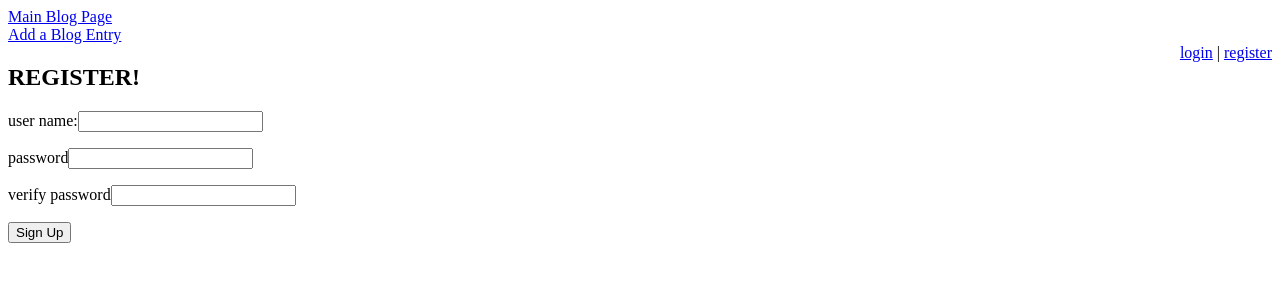
After one commit to JamesBresnahan/blogz, a Flask app: page /signup in a window 1280 px wide. The commit adds this page. Shown: the top 300 px of the page. Run offline with Flask 2, Linux system fonts and the light colour scheme.

Commit message:
added login and signup pages

```diff
--- a/main.py
+++ b/main.py
@@ -4,10 +4,22 @@ import cgi
 
 app = Flask(__name__)
 app.config['DEBUG'] = True
-app.config['SQLALCHEMY_DATABASE_URI'] = 'mysql+pymysql://build-a-blog:build-a-blog@localhost:8889/build-a-blog'
+app.config['SQLALCHEMY_DATABASE_URI'] = 'mysql+pymysql://blogz:blogz@localhost:8889/blogz'
 app.config['SQLALCHEMY_ECHO'] = True
 db = SQLAlchemy(app)
 app.secret_key = 'y337kGcys&zP3B'
+
+#Add User Class
+class User(db.Model):
+    id = db.Column(db.Integer, primary_key=True)
+    user_name = db.Column(db.String(100), unique=True)
+    password = db.Column(db.String(50))
+    #blogs = db.relationship('Blog', backref='owner')
+
+    def __init__(self, user_name, password):
+        self.user_name = user_name
+        self.password = password
+
 
 class Blog(db.Model):
 
@@ -15,18 +27,73 @@ class Blog(db.Model):
     title = db.Column(db.String(120))
     body = db.Column(db.String(500))
     valid = db.Column(db.Boolean)
+    owner_id = db.Column(db.Integer, db.ForeignKey('user.id'))
 
-    def __init__(self, title, body, valid):
+    def __init__(self, title, body, owner, valid):
         self.title = title
         self.body = body
+        self.owner = owner
         self.valid = True
 
-#@app.before_request
-#def require_login():
-#    allowed_routes=['login', 'register']
-#    if request.endpoint not in allowed_routes and 'email' not in session:
-#        return redirect('/login')
 
+
+
+
+#Add Login
+
+@app.route('/login', methods= ['POST', 'GET'])
+def login():
+    if request.method =='POST':
+        user_name = request.form['user-name']
+        password = request.form['password']
+        user= User.query.filter_by(user_name = user_name).first()
+        print (user)
+        if not user_name:
+            return redirect('/signup')
+        elif user_name and not user:
+            flash('user does not exist')
+            return redirect ('/login')
+        elif password==user.password:
+            session['user'] = user.user_name
+            flash('welcome back, '+ user.user_name)
+            return redirect('/blog')
+        elif password !=user.password:
+            flash('invalid password')
+            return redirect ('/login')
+
+
+
+    return render_template('login.html')
+
+#Add Sign Up
+@app.route('/signup', methods= ['POST', 'GET'])
+def signup():
+    if request.method=='POST':
+        user_name=request.form['user-name']
+        password = request.form['password']
+        verify = request.form['verify']
+        existing_user = User.query.filter_by(user_name=user_name).first()
+        if existing_user:
+            flash('user already exists')
+            return redirect ('/signup')
+        elif len(user_name) <3 or len(password)<3:
+            flash('invalid username or password')
+            return redirect ('/signup')
+        elif not user_name or not password or not verify:
+            flash('one or more fields invalid')
+            return redirect ('/signup')
+        elif password!=verify:
+            flash('''passwords don't match''')
+            return redirect ('/signup')
+        else:
+            user = User(user_name=user_name, password = password)
+            db.session.add(user)
+            db.session.commit()
+            session['user'] = user.user_name
+            return redirect('/add-a-blog-entry')
+    return render_template('signup.html')
+
+#add log out
 
 @app.route('/main-blog-page')
 def main_blog_page():
@@ -37,7 +104,8 @@ def add_a_blog_entry():
     if request.method == 'POST':
         blog_title = request.form['title']
         blog_body = request.form['body']
-        new_blog = Blog(blog_title, blog_body, True)
+        owner=User.query.filter_by(user_name=session['user']).first()
+        new_blog = Blog(blog_title, blog_body, owner, True)
         if not blog_title:
             #entry = Blog.query.filter_by(body=blog_body).first()
             return render_template('blogentry.html', body= blog_body, error= "Be sure to enter both a title and a body")
@@ -51,10 +119,8 @@ def add_a_blog_entry():
         return redirect('/blog?id=' + id )
     return render_template('/blogentry.html')
 
-
-
 @app.route('/blog', methods=['POST', 'GET'])
-def index():
+def blog():
 
     if request.method == 'POST':
         blog_title = request.form['title']
@@ -64,7 +130,6 @@ def index():
         db.session.commit()
 
     blogs = Blog.query.filter_by(valid=True).all()
-    print (request.args)
     id = request.args.get('id')
 
     if id:
@@ -73,5 +138,12 @@ def index():
 
     return render_template('blog.html',title="Build a Blog", blogs=blogs, id=id)
 
+
+@app.before_request
+def require_login():
+    allowed_routes=['blog', 'login', 'signup', 'main-blog-page']
+    if request.endpoint not in allowed_routes and 'user' not in session:
+        return redirect('/login')
+
 if __name__ == '__main__':
     app.run()
--- a/templates/base.html
+++ b/templates/base.html
@@ -3,7 +3,7 @@
     <head>
         <title>{{title}}</title>
         <style>
-            .error{
+            .flashes{
                 color:red;
             }
         </style>
@@ -11,18 +11,32 @@
 <body>
 
     <div>
-        <a href ='/main-blog-page'>Main Blog Page</a>
+        <a href ='/blog'>Main Blog Page</a>
     </div>
 
     <div>
         <a href = '/add-a-blog-entry'>Add a Blog Entry</a>
     </div>
+    <div style='float: right'>
+        {% if 'user' in session %}
+          {{ session['user'] }}
+          <form action="/logout" method="post" id='logout'>
+            <input type="submit" value="Log Out" />
+          </form>
+        {% else %}
+          <a href="login">login</a> | <a href="register">register</a>
+        {% endif %}
+    </div>
+    {% with messages = get_flashed_messages() %}
+        {% if messages %}
+            <ul class=flashes>
+                {% for message in messages %}
+                <li>{{ message }}</li>
+                {% endfor %}
+            </ul>
+         {% endif %}
+    {% endwith %}
 
-    {% with messages = get_flashed_messages(with_categories=True) %}
-        {% for category,message in messages %}
-            <li class="{{category}}">{{message}}</li>
-        {% endfor %}
-    {% endwith %}
     {% block content %}
     {% endblock %}
 
--- /dev/null
+++ b/templates/signup.html
@@ -0,0 +1,17 @@
+{% extends "base.html" %}
+{% block content %}
+
+<h2>REGISTER!</h2>
+
+<form action = "/signup" method= "post">
+    <p><label>user name:<input type= "text" name= "user-name"></label></p>
+    <p><label>password<input type= "password" name= "password" ></label></p>
+    <p><label>verify password<input type= "password" name= "verify" ></label></p>
+    <p><input type="submit" value="Sign Up"/></p>
+</form>
+
+{% if error %}
+  <p class='error'>{{ error }}</p>
+{% endif %}
+
+{% endblock %}
```
Also changed, not shown: templates/blog.html (+9 -1 lines), templates/login.html (added, +11 -0 lines), templates/index.html (added).
